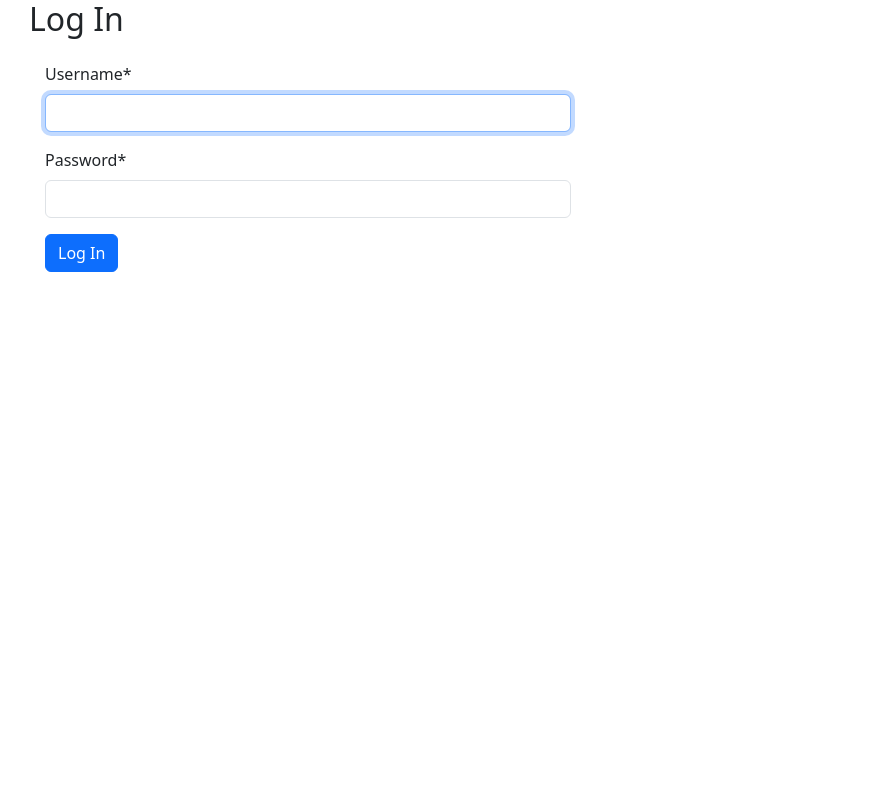
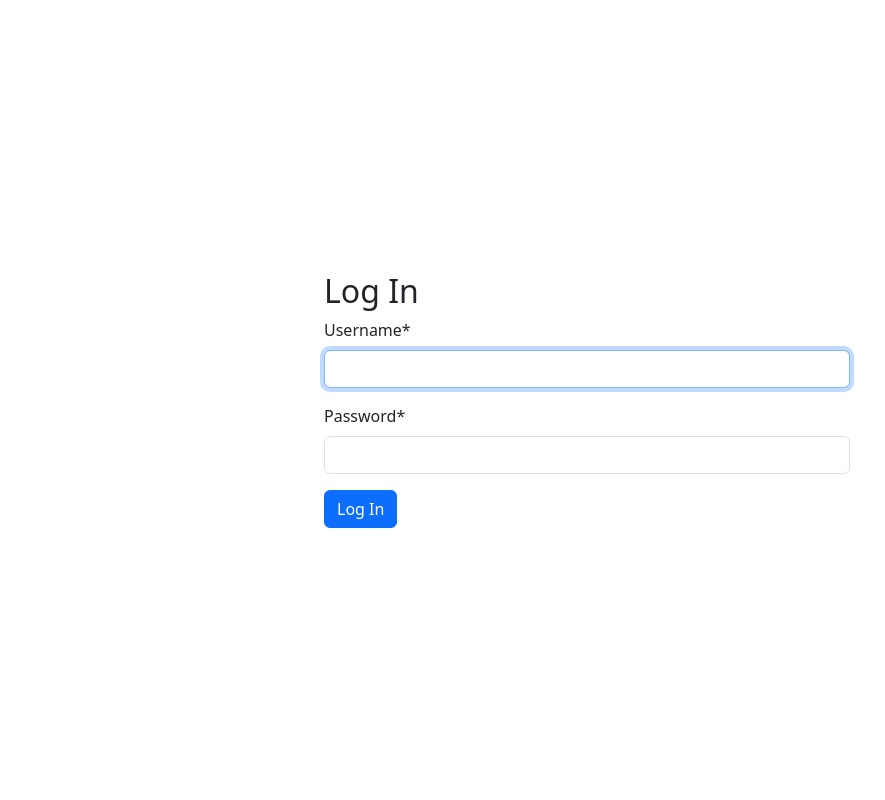
Before and after one commit to MrDaPoyo/stilbe, a Django app: page /accounts/login/ in a window 1280 px wide. Shown: the whole page, without its empty margins (53-938 px from the left). Run offline with Django 5.2, Linux system fonts and the light colour scheme; some libraries are stand-ins or nearby versions.

Commit message:
AWESOME LOGIN

```diff
--- a/project/templates/registration/login.html
+++ b/project/templates/registration/login.html
@@ -1,12 +1,11 @@
 {% extends 'base.html' %}
 {% load crispy_forms_tags %}
 
-
 {% block title %}Log In{% endblock title %}
 {% block content %}
-    <div class="container-xl w-100 h-100">
-        <h2>Log In</h2>
+    <div class="container-xl d-flex align-items-center justify-content-center" style="height: 100vh;">
         <div class="w-50 h-auto p-3">
+            <h2>Log In</h2>
             <form method="post">
                 {% csrf_token  %}
                 {{ form|crispy }}
```
